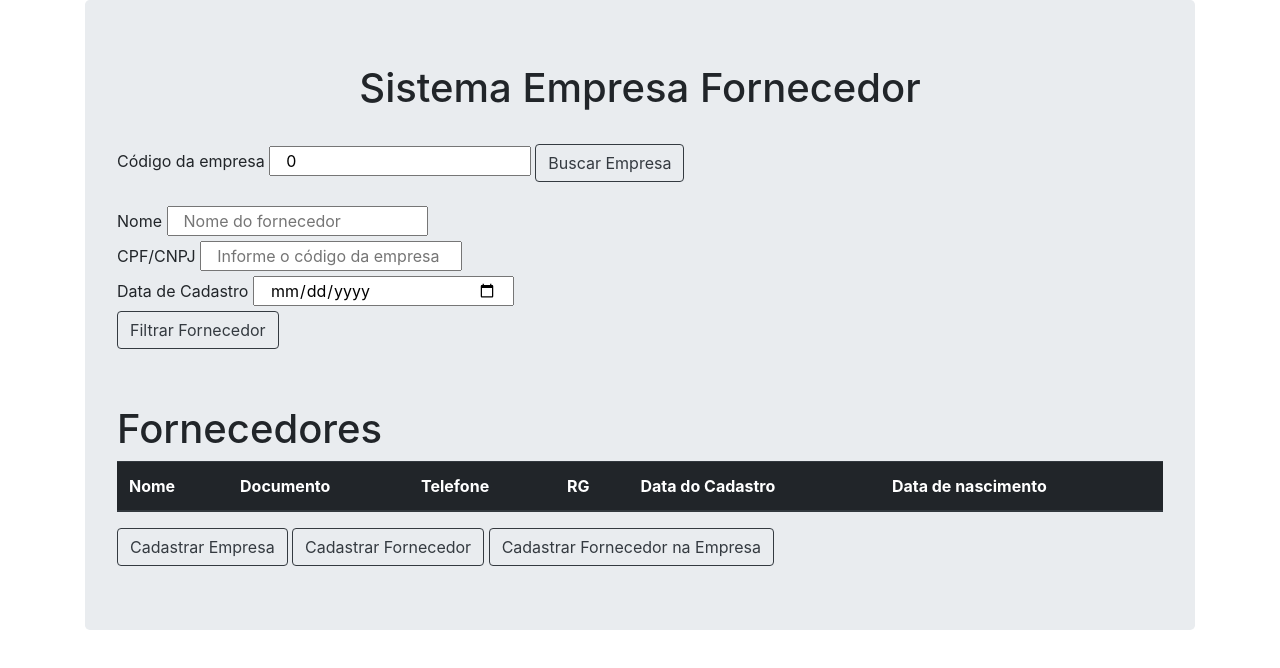
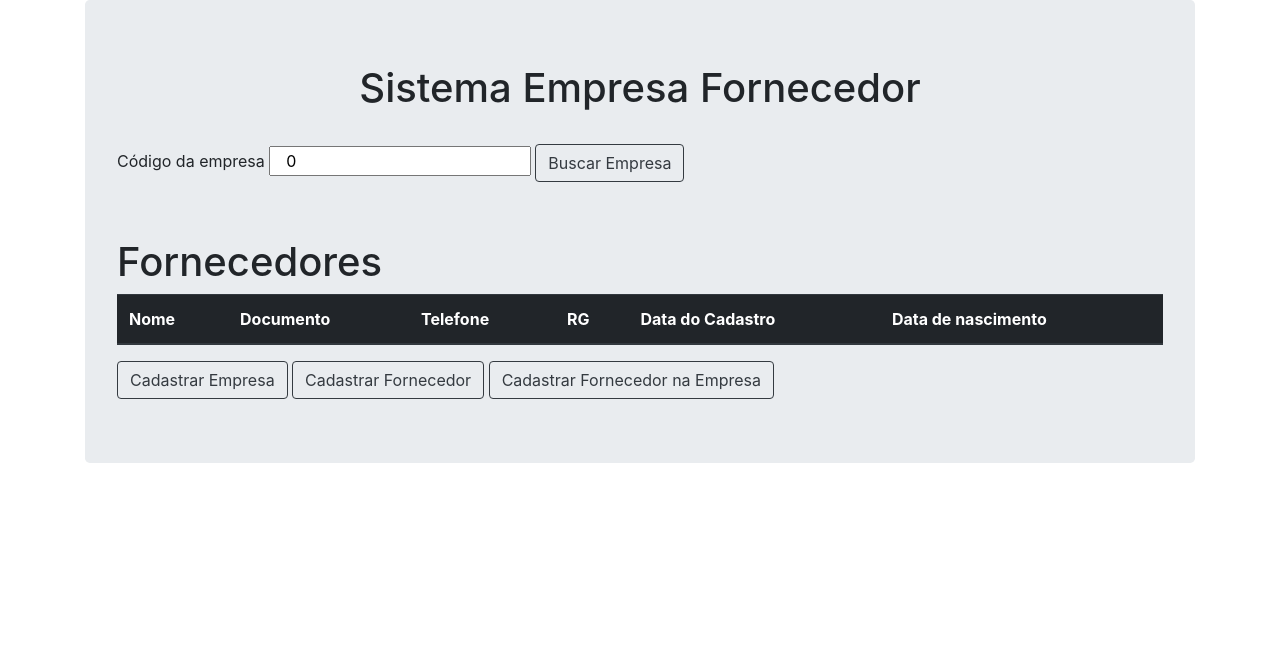
Before and after one commit to lucaswf659/SistemaEmpresa, a plain HTML site: page SistemaFront/index.html at #!/sistema in a window 1280 px wide. Drawn offline with nearby package versions, Linux system fonts and the light colour scheme; no server answers.

Commit message:
Filtros comentados

```diff
--- a/SistemaFront/app/views/main.html
+++ b/SistemaFront/app/views/main.html
@@ -15,7 +15,7 @@
             <br />
 
             <div>
-                <div>
+                <!--<div>
                     <row>
                         <label>Nome</label>
                         <input type="text" class="col-md-3" placeholder="Nome do fornecedor">
@@ -33,10 +33,9 @@
                         <label>Data de Cadastro</label>
                         <input type="date" class="col-md-3" placeholder="Informe o código da empresa">
                     </row>
-                </div>
-                <button type="button" class="btn btn-outline-dark" ng-click="">Filtrar Fornecedor</button>
-                <br/>
-                <br/>
+                </div>-->
+                <!--<button type="button" class="btn btn-outline-dark" ng-click="">Filtrar Fornecedor</button>-->
+
                 <h1>{{Empresa.NomeFantasia}}</h1>
                 <br />
                 <table class="table col-md-12">
```
